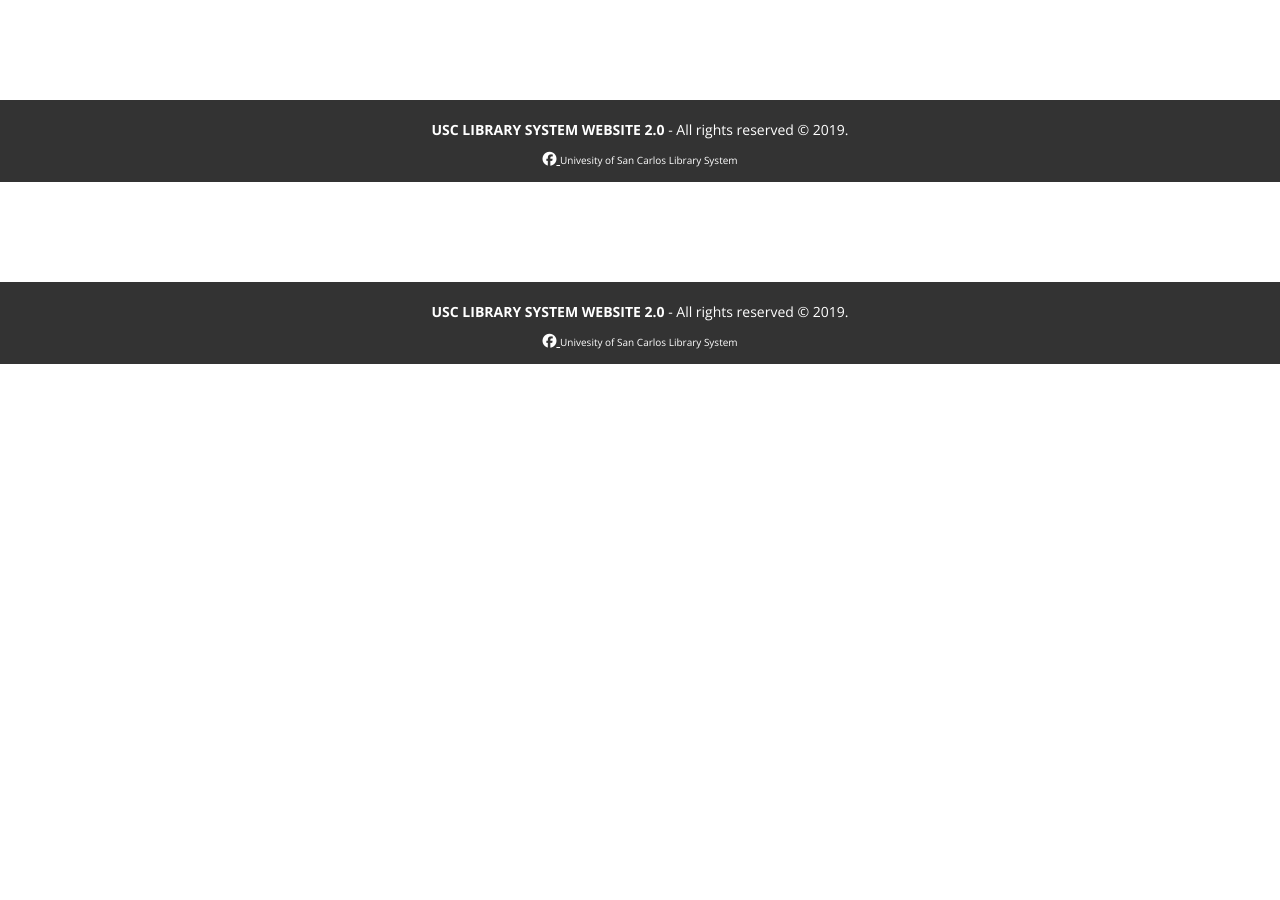
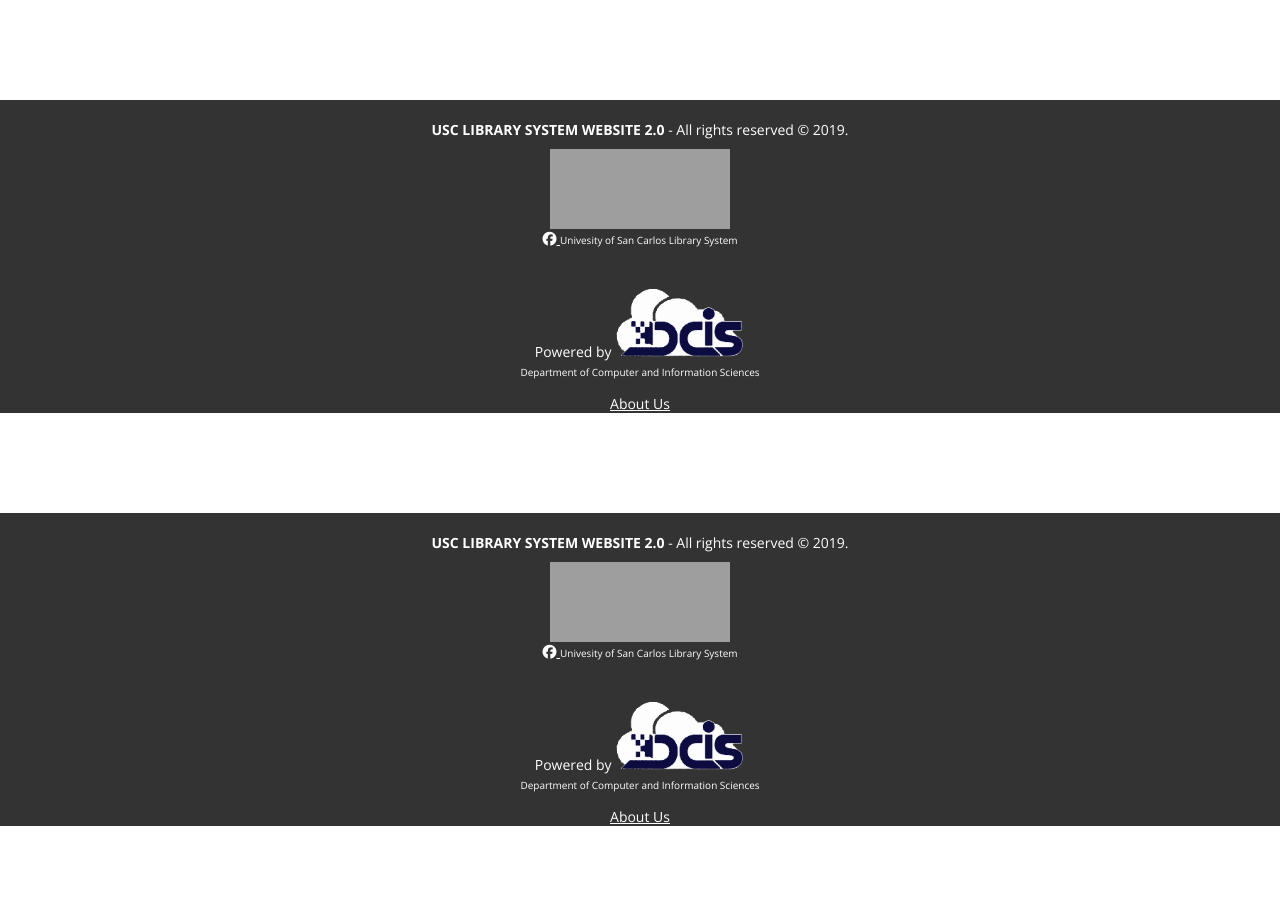
Before and after one commit to lance173/capstone-user, a PHP site: template views/footer.php in a window 1280 px wide. Run offline with PHP 8.4, Linux system fonts and the light colour scheme; the template is opened without the code that fills it, so the values that code supplies are empty; some libraries are stand-ins or nearby versions; grey boxes are pictures that could not be loaded.

Commit message:
5/6/19 6:05

```diff
--- a/assets/css/custom.css
+++ b/assets/css/custom.css
@@ -473,12 +473,31 @@
     padding-bottom: 10px;
 }
 
+.foot-title2{
+    padding-top: 25px;
+}
+
+.foot-sub-title{
+  padding-bottom: 15px;
+  font-size: 10px;
+  display: inline-block;
+}
+
+
 .foot-sociallink-fb, .foot-sociallink-fb:active, .foot-sociallink-fb:visited {
     color: #FFF;
 }
 
 .foot-sociallink-fb:hover {
     color: #02A554;
+}
+
+.foot-aboutuslink, .foot-aboutuslink:active, .foot-aboutuslink:visited {
+    color: #FFF;
+}
+
+.foot-aboutuslink:hover {
+    color: #5b5bef;
 }
 
 .btn-comment {
--- a/views/footer.php
+++ b/views/footer.php
@@ -1,7 +1,26 @@
 
       <footer>
-            <div class="foot-title1"> <b>USC LIBRARY SYSTEM WEBSITE 2.0</b> - All rights reserved © 2019. </div>
-            <center> <a href="https://www.facebook.com/usclibrarysystem/" class="foot-sociallink-fb" > <i class="fab fa-facebook"></i> <div style="padding-bottom: 15px; font-size: 10px; display: inline-block;"> Univesity of San Carlos Library System </div> </a>  </center>
+        <div class="row">
+
+            <div class="col-md-7">
+                <div class="foot-title1"> <b>USC LIBRARY SYSTEM WEBSITE 2.0</b> - All rights reserved © 2019. </div>
+                <center>
+                    <img src="../assets/img/usclibsystem-transp-whitetxt.png" height="80" width="180" style="display: block">
+                    <a href="https://www.facebook.com/usclibrarysystem/" class="foot-sociallink-fb" >
+                        <i class="fab fa-facebook"></i> <div class="foot-sub-title"> Univesity of San Carlos Library System </div>
+                    </a>
+                </center>
+            </div>
+            <div class="col-md-3" style="text-align: center">
+                <div class="foot-title2"> Powered by <img src="../assets/img/dcis.png" height="70" width="130">  </div>
+                <div class="foot-sub-title"> Department of Computer and Information Sciences </div>
+                <a href="about-us.php" class="foot-aboutuslink" >
+                    <div> About Us </div>
+                </a>
+            </div>
+
+        </div>
+
 
       </footer>
 
```
Also changed, not shown: views/about-us.php (added, +54 -0 lines), assets/img/bunzel-fourth-floor.jpg (added), assets/img/dcis.png (added), assets/img/dcis2.jpg (added), assets/img/dcis2.png (added), assets/img/dcis3.png (added).
